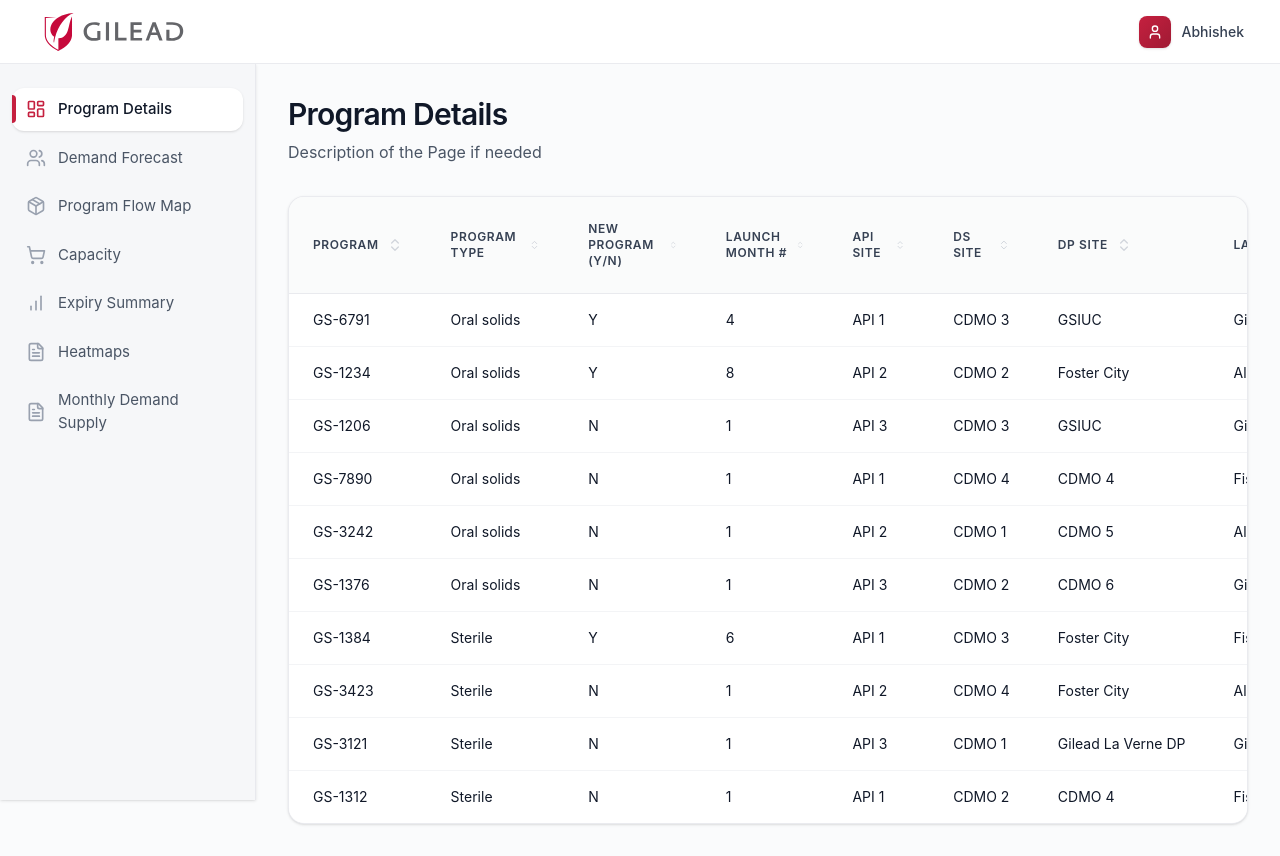
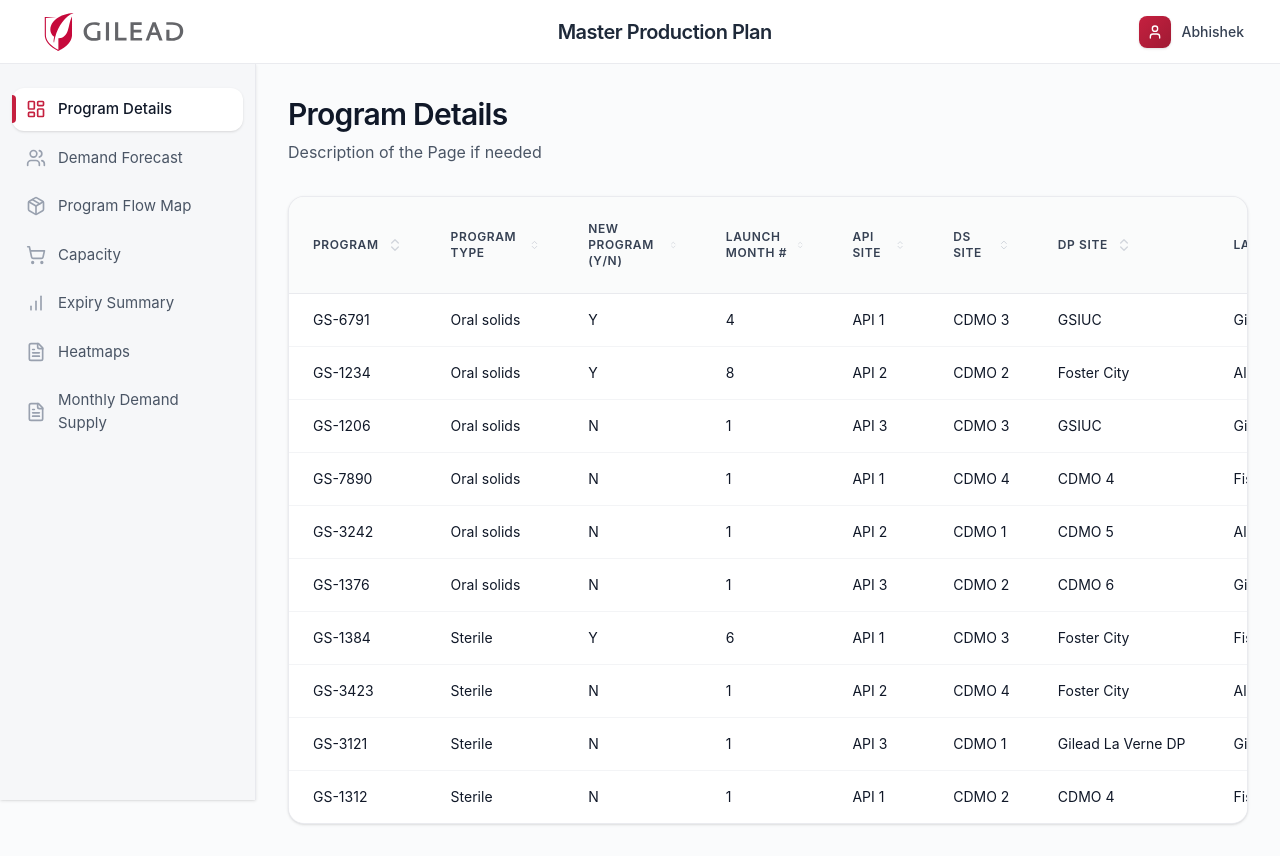
Before and after one commit to vedant-gilead/application_dashboard, a React (Vite) app: page / in a window 1280 px wide. Built offline with nearby package versions, Linux system fonts and the light colour scheme.

Commit message:
Added the header change for application name

```diff
--- a/src/app/components/Header.jsx
+++ b/src/app/components/Header.jsx
@@ -38,6 +38,13 @@
               Program Dashboard
             </span> */}
           </a>
+        </div>
+
+        {/* Center Section */}
+        <div className="hidden lg:flex flex-1 justify-center">
+          <h1 className="text-xl font-semibold text-gray-800 tracking-tight">
+            Master Production Plan
+          </h1>
         </div>
 
         {/* Right Section */}
```
